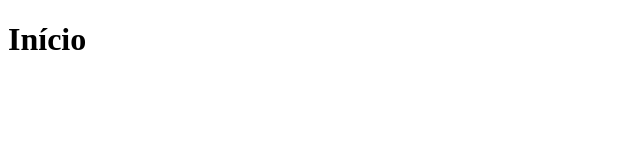
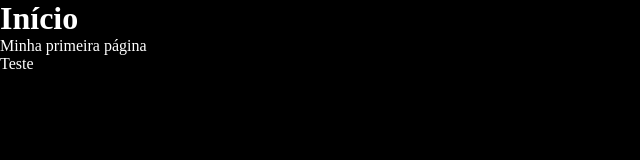
Before and after one commit to FabioAmaralSantos/cursoGuit, a plain HTML site: page index.html in a window 1280 px wide. Shown: the whole page, without its empty margins (0-640 px from the left). Drawn offline with Linux system fonts and the light colour scheme.

Commit message:
Criando estruturas html e css e pastas css, js e img

```diff
--- /dev/null
+++ b/assets/css/estilo.css
@@ -0,0 +1,11 @@
+* {
+    padding: 0;
+    margin: 0;
+    box-sizing: border-box;
+}
+
+body {
+    background-color: black;
+    color: white;
+    font-size: 16px;
+}
--- /dev/null
+++ b/assets/js/app.js
@@ -0,0 +1 @@
+alert("test")
--- a/index.html
+++ b/index.html
@@ -1,12 +1,16 @@
 <!DOCTYPE html>
-<html lang="en">
+<html lang="pt-br">
 <head>
     <meta charset="UTF-8">
     <meta name="viewport" content="width=device-width, initial-scale=1.0">
     <title>Página inicial</title>
+    <link rel="stylesheet" href="assets/css/estilo.css">
 </head>
 <body>
     <h1>Início</h1>
+    <p>Minha primeira página</p>
+    <p>Teste</p>
+    <script src="assets/js/app.js"></script>
 
 </body>
 </html>
```
Also changed, not shown: contato.html (+17 -0 lines), empresa.html (+7 -2 lines), sobre.html (+5 -1 lines).
